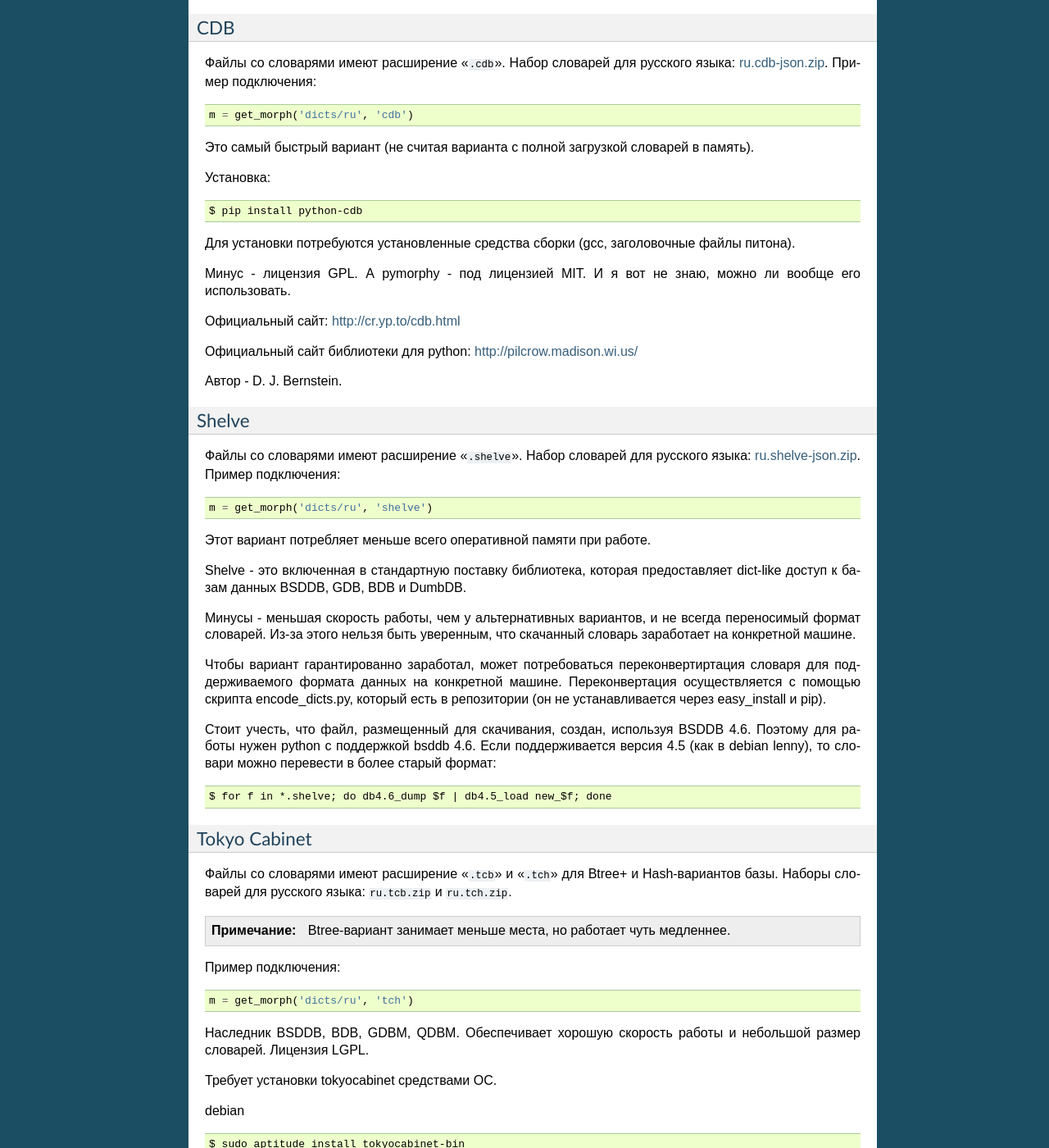
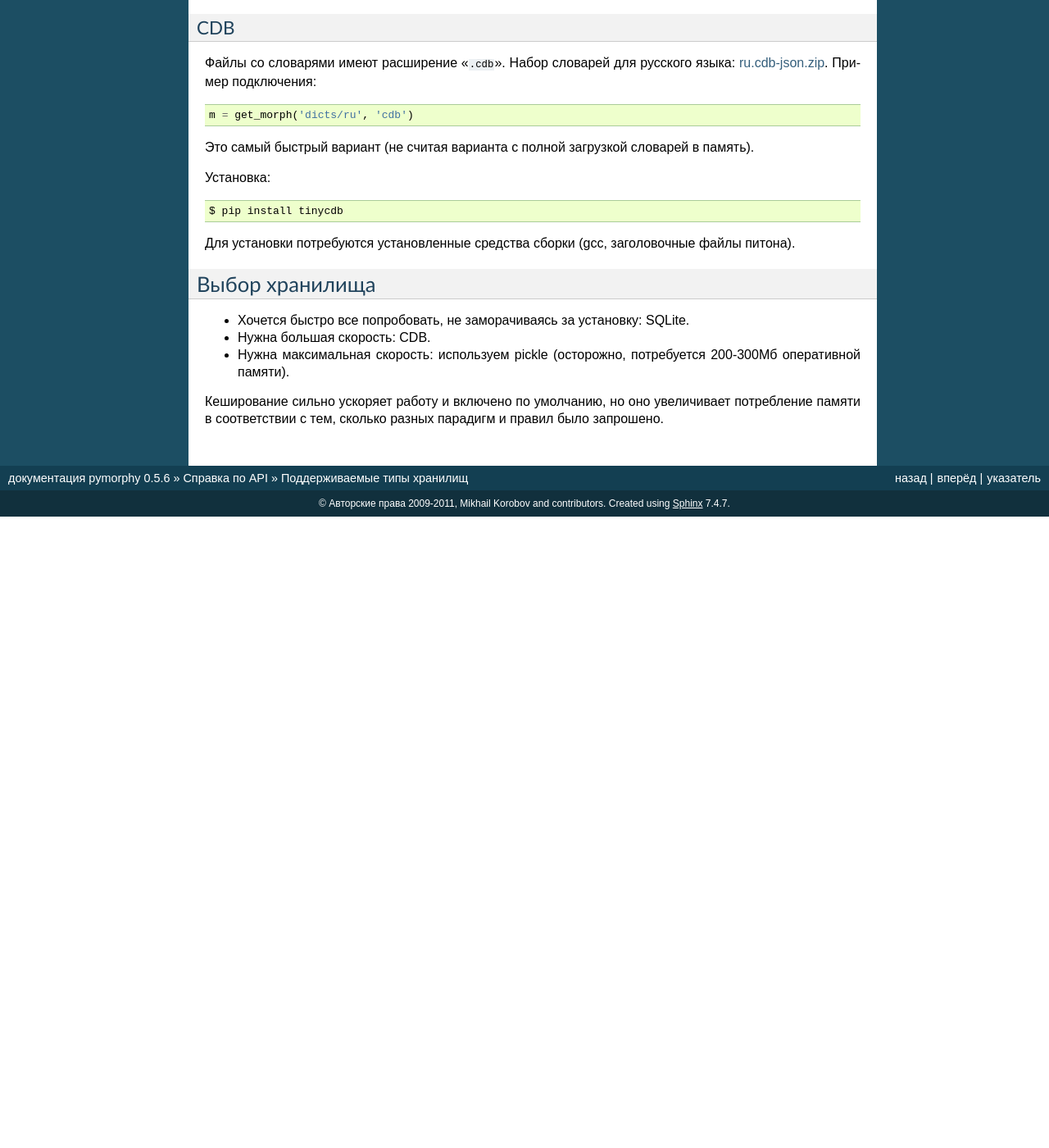
Before and after one commit to kmike/pymorphy, a Sphinx documentation site: the page built from docs/ref/storages.rst, in a window 1280 px wide and 1400 px high, scrolled down 837 px. Shown: the whole window at 82% size. Built offline with Sphinx 7.4.7, drawn with Linux system fonts in a browser that asks for light colours; after the commit the page ends 1467 px from its top, so only the background shows below that; some of the changed text lies outside the part shown.

Commit message:
объявил устаревшими cdb через python-cdb, tcb и tch через pytc, shelve (не везде работает); вместо этого рекомендуем tinycdb (внимание - на момент коммита пока не на pypi)
--HG--
rename : pymorphy/backends/shelve_source/cdb_shelve.py => pymorphy/backends/shelve_source/cdblib_shelve.py
rename : pymorphy/backends/shelve_source/cdb_shelve.py => pymorphy/backends/shelve_source/tinycdb_shelve.py

```diff
--- a/_runtests_django.py
+++ b/_runtests_django.py
@@ -11,7 +11,7 @@ settings.configure(
     PYMORPHY_DICTS = {
         'ru': {
             'dir': 'dicts/converted/ru',
-            'backend': 'shelve',
+            'backend': 'sqlite',
             'use_cache': True,
             'default': True,
         },
--- a/bench/__init__.py
+++ b/bench/__init__.py
@@ -6,7 +6,7 @@ import re
 import os
 import codecs
 import timeit
-from pympler.muppy.muppy import get_objects, get_size
+from pympler.muppy import get_objects, get_size
 
 import pymorphy
 from pymorphy.contrib.tokenizers import extract_words
--- a/docs/ref/storages.rst
+++ b/docs/ref/storages.rst
@@ -64,92 +64,19 @@ CDB
 
 Установка::
 
-    $ pip install python-cdb
+    $ pip install tinycdb
 
 Для установки потребуются установленные средства сборки (gcc, заголовочные
 файлы питона).
-
-Минус - лицензия GPL. А pymorphy - под лицензией MIT. И я вот не знаю, можно
-ли вообще его использовать.
-
-Официальный сайт: http://cr.yp.to/cdb.html
-
-Официальный сайт библиотеки для python: http://pilcrow.madison.wi.us/
-
-Автор - D. J. Bernstein.
-
-Shelve
-^^^^^^
-
-Файлы со словарями имеют расширение "``.shelve``". Набор словарей
-для русского языка: `ru.shelve-json.zip <https://bitbucket.org/kmike/pymorphy/downloads/ru.shelve-json.zip>`_.
-Пример подключения::
-
-    m = get_morph('dicts/ru', 'shelve')
-
-Этот вариант потребляет меньше всего оперативной памяти при работе.
-
-Shelve - это включенная в стандартную поставку библиотека, которая предоставляет
-dict-like доступ к базам данных BSDDB, GDB, BDB и DumbDB.
-
-Минусы - меньшая скорость работы, чем у альтернативных вариантов, и не всегда
-переносимый формат словарей. Из-за этого нельзя быть уверенным, что скачанный
-словарь заработает на конкретной машине.
-
-Чтобы вариант гарантированно заработал, может потребоваться переконвертиртация
-словаря для поддерживаемого формата данных на конкретной машине. Переконвертация
-осуществляется с помощью скрипта encode_dicts.py, который есть в репозитории
-(он не устанавливается через easy_install и pip).
-
-Стоит учесть, что файл, размещенный для скачивания, создан, используя BSDDB 4.6.
-Поэтому для работы нужен python с поддержкой bsddb 4.6. Если поддерживается
-версия 4.5 (как в debian lenny), то словари можно перевести в более старый
-формат::
-
-    $ for f in *.shelve; do db4.6_dump $f | db4.5_load new_$f; done
-
-
-Tokyo Cabinet
-^^^^^^^^^^^^^
-
-Файлы со словарями имеют расширение "``.tcb``" и "``.tch``" для
-Btree+ и Hash-вариантов базы. Наборы словарей для русского языка:
-``ru.tcb.zip`` и ``ru.tch.zip``.
-
-.. note::
-
-    Btree-вариант занимает меньше места, но работает чуть медленнее.
-
-Пример подключения::
-
-    m = get_morph('dicts/ru', 'tch')
-
-Наследник BSDDB, BDB, GDBM, QDBM. Обеспечивает хорошую скорость работы и
-небольшой размер словарей. Лицензия LGPL.
-
-Требует установки tokyocabinet средствами ОС.
-
-debian ::
-
-    $ sudo aptitude install tokyocabinet-bin
-    $ pip install pytc
-
-macports ::
-
-    $ sudo port install tokyocabinet
-    $ pip install pytc
-
-Официальный сайт: http://1978th.net/tokyocabinet/
 
 
 Выбор хранилища
 ---------------
 
 * Хочется быстро все попробовать, не заморачиваясь за установку: SQLite.
-* Нужна большая скорость: CDB или Tokyo Cabinet.
+* Нужна большая скорость: CDB.
 * Нужна максимальная скорость: используем pickle (осторожно, потребуется
   200-300Мб оперативной памяти).
-* Очень мало оперативной памяти: Shelve (BSDDB), отключаем кеширование.
 
 Кеширование сильно ускоряет работу и включено по умолчанию, но оно увеличивает
 потребление памяти в соответствии с тем, сколько разных парадигм и правил
--- a/docs/usage/speed.rst
+++ b/docs/usage/speed.rst
@@ -45,8 +45,8 @@ pymorphy поддерживает разные форматы для хране
 умолчанию - sqlite. Этот формат поддерживается везде, не требует настройки, но,
 одновременно, является самым медленным.
 
-Более быстрые альтернативы - cdb, bsddb, tcb, tch - имеют свои плюсы и минусы,
-отличаются друг от друга способом установки, скоростью и потреблением памяти.
+Более быстрая альтернативы - cdb (через библиотеку tinycdb); используйте ее,
+если есть возможность устанавливать пакеты с C-расширениями.
 
 Самый быстрый вариант - это загрузка словарей целиком в память (через
 pickle backend). В этом случае нет задержек на чтение данных с диска и
```
Also changed, not shown: docs/CHANGES.rst (+10 -0 lines), docs/ref/storage_backends.rst (+1 -17 lines), 6 other files.
